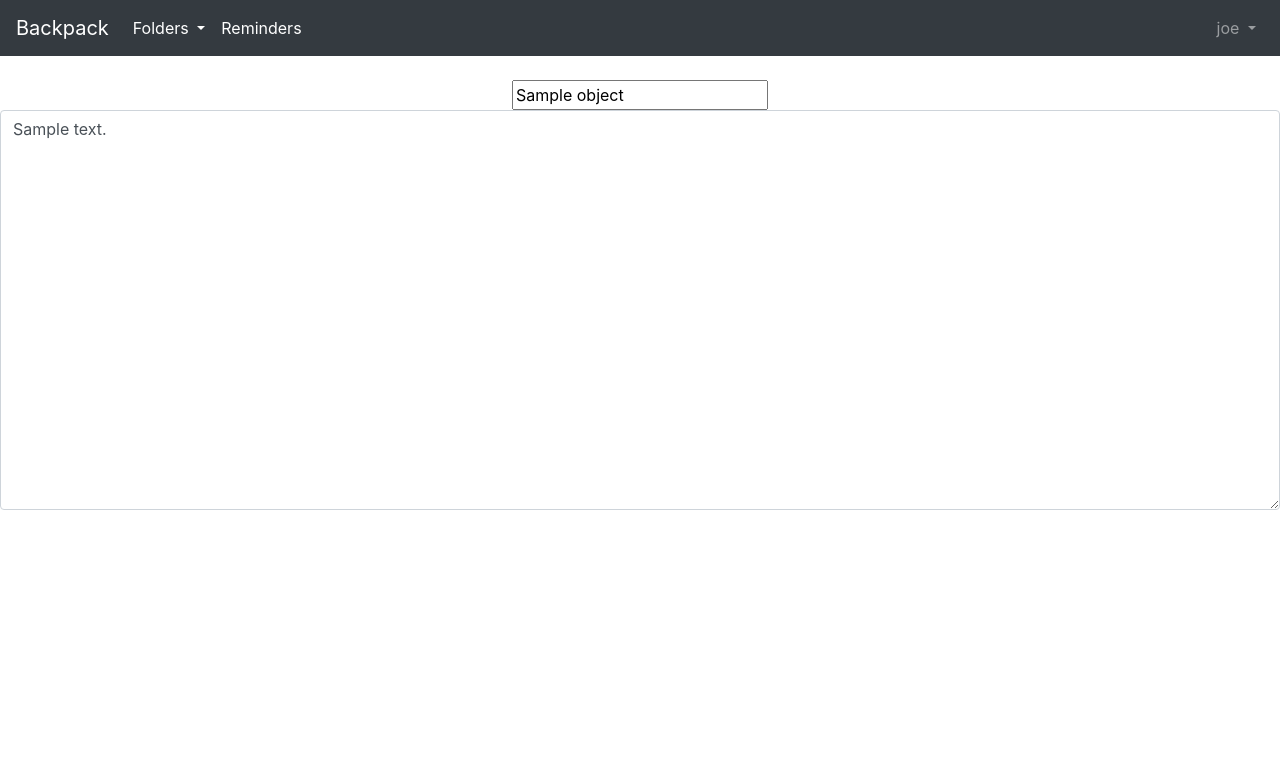
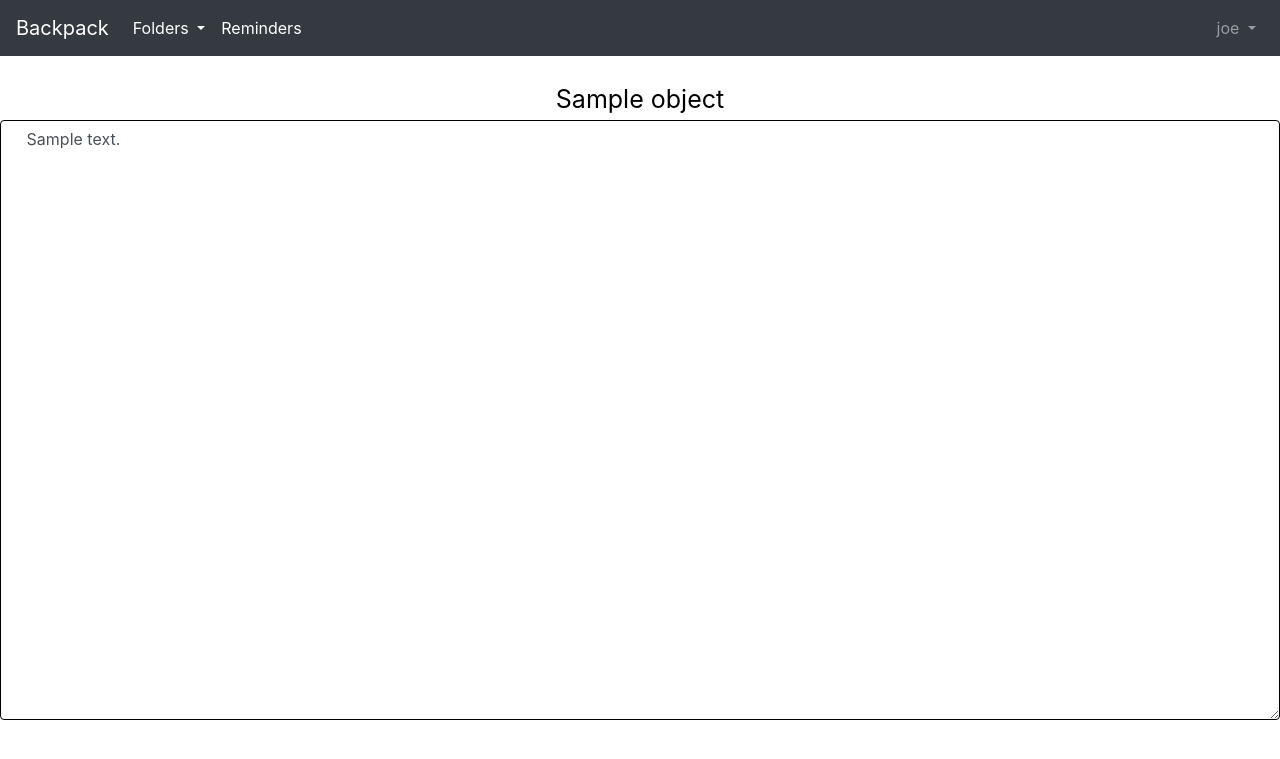
Before and after one commit to watsonaiden/backpack_django, a Django app: template templates/doc_detail.html in a window 1280 px wide. Shown: the top 759 px of the page. Run offline with Django 3.2, Linux system fonts and the light colour scheme; a user stored in the database is signed in; data comes from the database, SQL or seed files in the repository; both versions use the stored data as it was after the commit; the template is opened without the code that fills it: most values are stand-ins (such as "Sample title", 1, 10 or a date in 2020); some libraries are stand-ins or nearby versions.

Commit message:
fixed styling error on base template, touched up auto save feature on document view

```diff
--- a/templates/doc_detail.html
+++ b/templates/doc_detail.html
@@ -1,27 +1,57 @@
 {% extends 'base.html' %}
 {% block content %}
+<style>
+
+.documentdiv {
+    border: solid 1px black;
+    height: 600px
+    width: 96%;
+    padding-left: 2%;
+    padding-right: 2%;
+    overflow: hidden;
+
+}
+.title {
+    border-width: 0px;
+    font-size: 25px;
+    text-align: center;
+}
+</style>
+
+
 <form id='doc-data'>
 {% csrf_token %}
 <div class="d-flex justify-content-center">
-    <input type="text" name="title" value="{{ object.title }}" maxlength="100" required="" id="id_title">
+    <input class="title" onchange="doneTyping()" type="text" name="title" value="{{ object.title }}" maxlength="100" required="" id="id_title">
 </div>
 <div class="form-group">
-    <textarea class="form-control" id="id_body" rows="3" style=" height: 400px">{{object.body}}</textarea>
+    <textarea class="form-control documentdiv" id="id_body" rows="3">{{object.body}}</textarea>
  </div>
 </form>
+
+
 {% endblock content %}
 {% block javascript %}
 
 <script type="text/javascript">
+document.onload =resize();
+
+function resize() {
+  var textarea = document.getElementById("id_body");
+  textarea.style.height = "";
+  textarea.style.height = Math.max(textarea.scrollHeight, 600) + "px";
+};
 var typingTimer;                //timer identifier
-var doneTypingInterval = 5000;  //time in ms (5 seconds)
+var doneTypingInterval = 3000;  //time in ms (3 seconds)
+
+
+
 
 //on keyup, start the countdown
-$('#id_body').keyup(function(){
+document.getElementById("id_body").addEventListener("keydown", function(){
+    resize();
     clearTimeout(typingTimer);
-    if ($('#id_body').val()) {
-        typingTimer = setTimeout(doneTyping, doneTypingInterval);
-    }
+    typingTimer = setTimeout(doneTyping, doneTypingInterval);
 });
 
 //user is "finished typing," do something
--- a/templates/top3.html
+++ b/templates/top3.html
@@ -1,6 +1,6 @@
 
 <div class="dropdown-menu dropdown-menu-right"
-     aria-labelledby="folder_menu">
+     aria-labelledby="folder_menu" style="position:absolute;">
 {% for choice in folder_queryset %}
 {% if not forloop.first %}
 	   <div class="dropdown-divider"></div>
```
Also changed, not shown: db.sqlite3.
